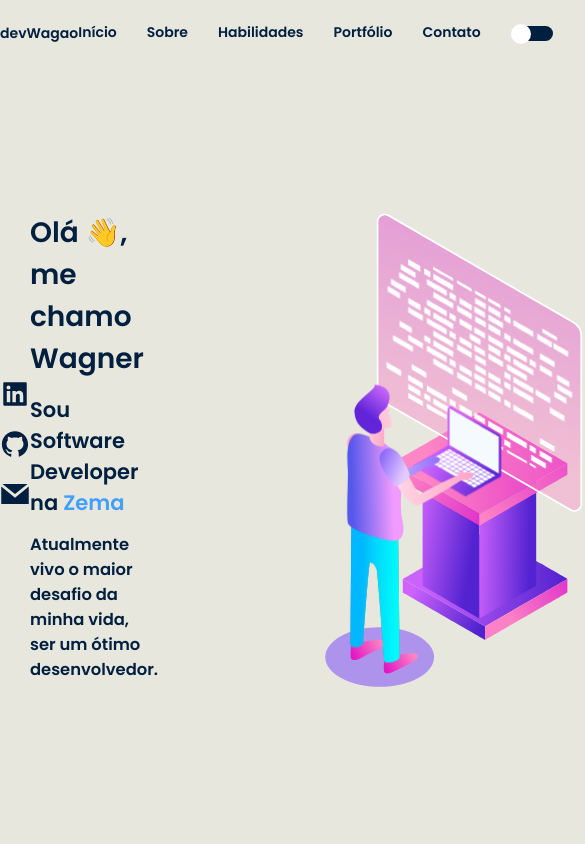
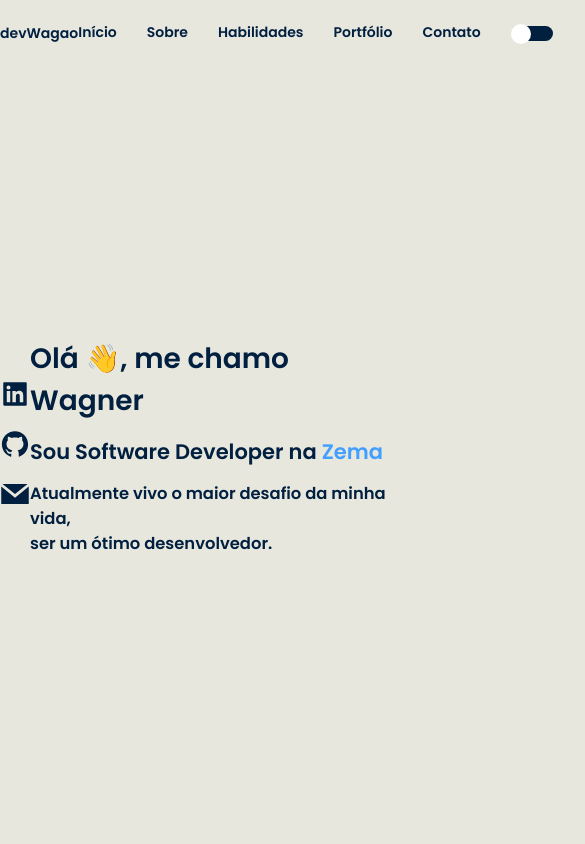
Before and after one commit to WagaoFC/devWagao, a React (Vite) app: page / in a window 390 px wide. Shown: the top 844 px of the page, 585 px wide, since content can reach past the window. Built offline with nearby package versions, Linux system fonts and the light colour scheme.

Commit message:
iniciando responsividade

```diff
--- a/src/components/Main/styled.ts
+++ b/src/components/Main/styled.ts
@@ -42,6 +42,10 @@ export const Text = styled.div`
 
 export const MotionLottie = styled.div`
     margin: 0 0 0 auto;
+
+    @media (max-width: 1200px) {
+        content-visibility: hidden;
+    }
 `
 
 export const Section = styled.section`
```
